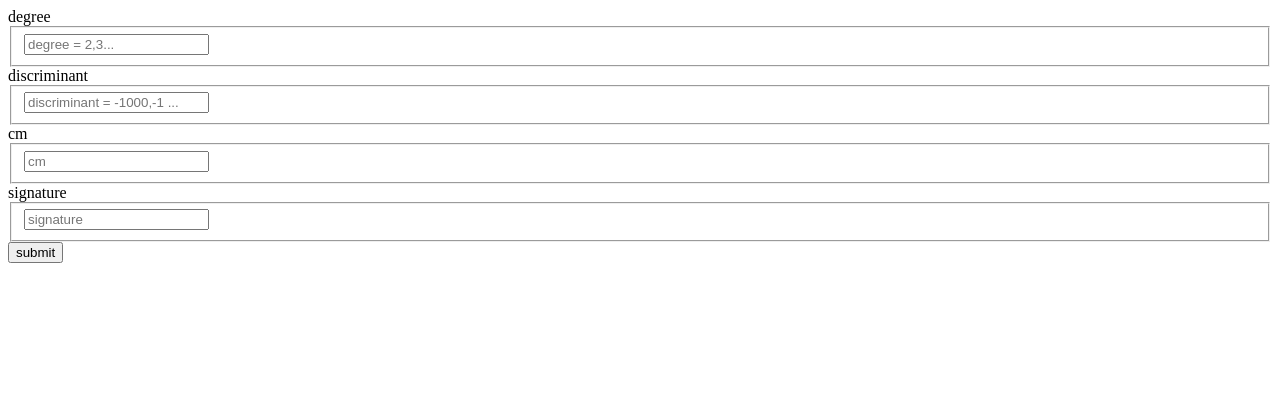
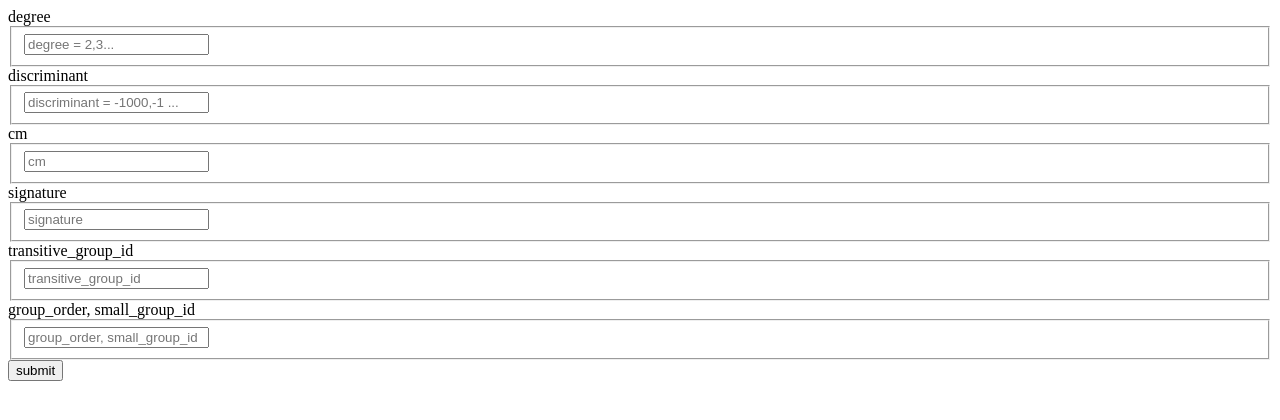
Before and after one commit to CarloSircana/DatabaseWebInterface, a Django app: page /poly/ in a window 1280 px wide. Shown: the top 420 px of the page. Run offline with Django 3.2, Linux system fonts and the light colour scheme.

Commit message:
add galois group search

```diff
--- a/field_gui_test/poly/templates/poly/index.html
+++ b/field_gui_test/poly/templates/poly/index.html
@@ -16,6 +16,14 @@ signature
 <fieldset>
         <input type="text" name="signature" placeholder="signature" />
 </fieldset>
+transitive_group_id
+<fieldset>
+        <input type="text" name="transitive_group_id" placeholder="transitive_group_id" />
+</fieldset>
+group_order, small_group_id
+<fieldset>
+        <input type="text" name="group_order_small_id" placeholder="group_order, small_group_id" />
+</fieldset>
 
 <input type="submit" value="submit">
 </form>
--- a/field_gui_test/poly/views.py
+++ b/field_gui_test/poly/views.py
@@ -24,18 +24,16 @@ def output(request):
     input_disc = request.GET.get('discriminant')
     input_cm = request.GET.get('cm')
     input_sig = request.GET.get('signature')
+    transitive_group_id = request.GET.get('transitive_group_id')
+    group_order_small_id = request.GET.get('group_order_small_id')
 
-    #print(request.GET)
-    if input_degree == '' or input_degree == None:
-        if input_disc == '' or input_disc == None:
-            if input_cm == '' or input_cm == None:
-                if input_sig == '' or input_sig == None:
-                    return render(request, 'poly/index.html')
+    if not input_degree and not input_disc and not input_cm and not input_sig and not transitive_group_id and not group_order_small_id:
+        return render(request, 'poly/index.html')
 
     poly = Helper()
 
     ## signature check
-    if input_sig != '' and input_sig is not None:
+    if input_sig: #!= '' and input_sig is not None:
         r,s = poly.format_signature(input_sig)
         if r < 0 or s < 0:
             return render(request, 'poly/index.html')
@@ -52,7 +50,7 @@ def output(request):
 
 
     ## degree check
-    if input_degree != '' and input_degree is not None:
+    if input_degree: #!= '' and input_degree is not None:
         if ',' not in input_degree:
             if int(input_degree) < 1:
                 return render(request, 'poly/index.html')
@@ -71,15 +69,30 @@ def output(request):
     # else:
     #     output_list = poly.signature_(sig[0],sig[1])
 
-
-    output_polys, output_discs = poly.raw_query(input_degree,input_disc, input_cm,r)
+    if transitive_group_id or group_order_small_id:
+        if not input_degree:
+            return render(request, 'poly/index.html')
+        else:
+            output_polys, output_discs = poly.galois_group_search(input_degree, transitive_group_id, group_order_small_id)
+    else:
+        output_polys, output_discs = poly.raw_query(input_degree,input_disc, input_cm,r)
 
     output_list = zip(output_polys[:10], output_discs[:10])
 
     #for polys,discs in output_list:
         #print(polys,discs)
 
-    input_list = ['degree: ' + str(input_degree),'discriminant: ' + str(input_disc), 'cm: '+ input_cm, 'real_embeddings: ' + str(r)]
+    if group_order_small_id:
+        group = group_order_small_id.split(',')
+        group_order = group[0]
+        small_group_id = group[1]
+
+    input_list = ['degree: ' + str(input_degree),'discriminant: ' + str(input_disc), 'cm: '+ str(input_cm), 'real_embeddings: ' + str(r), 'transitive_group_id: ' + str(transitive_group_id)]
+
+    if group_order_small_id:
+        input_list.append('group order: ' + str(group_order))
+
+        input_list.append('small group ID: ' + str(small_group_id))
 
     context = {'input_list': input_list, 'queryset': output_list }
     #print((polys[0]))
```
Also changed, not shown: field_gui_test/poly/helper.py (+63 -2 lines).
